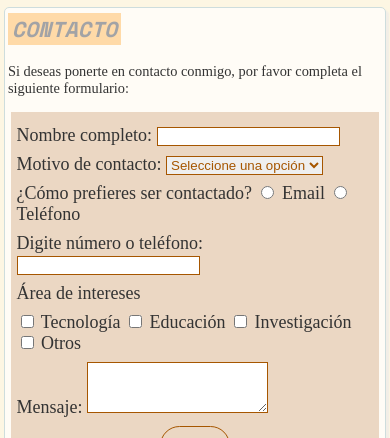
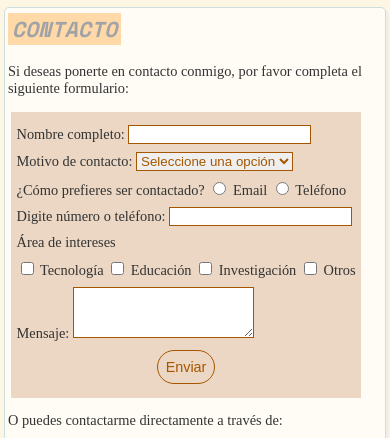
Before and after one commit to YadiSuarez/curriculum, a plain HTML site: page index.html in a window 390 px wide. Shown: the part 1193-1631 px from the top of the page. Drawn offline with nearby package versions, Linux system fonts and the light colour scheme; a web font is replaced by a local one.

Commit message:
media corrections font-size

```diff
--- a/styles.css
+++ b/styles.css
@@ -78,8 +78,8 @@ nav > ul li a:hover{
         margin: 0.5rem 0;
         font-size: 1rem;
     }
-    form {
-        font-size: 1rem;
+    form label, form div, form .button button{
+        font-size: 0.9rem;
     }
 }
 
```
